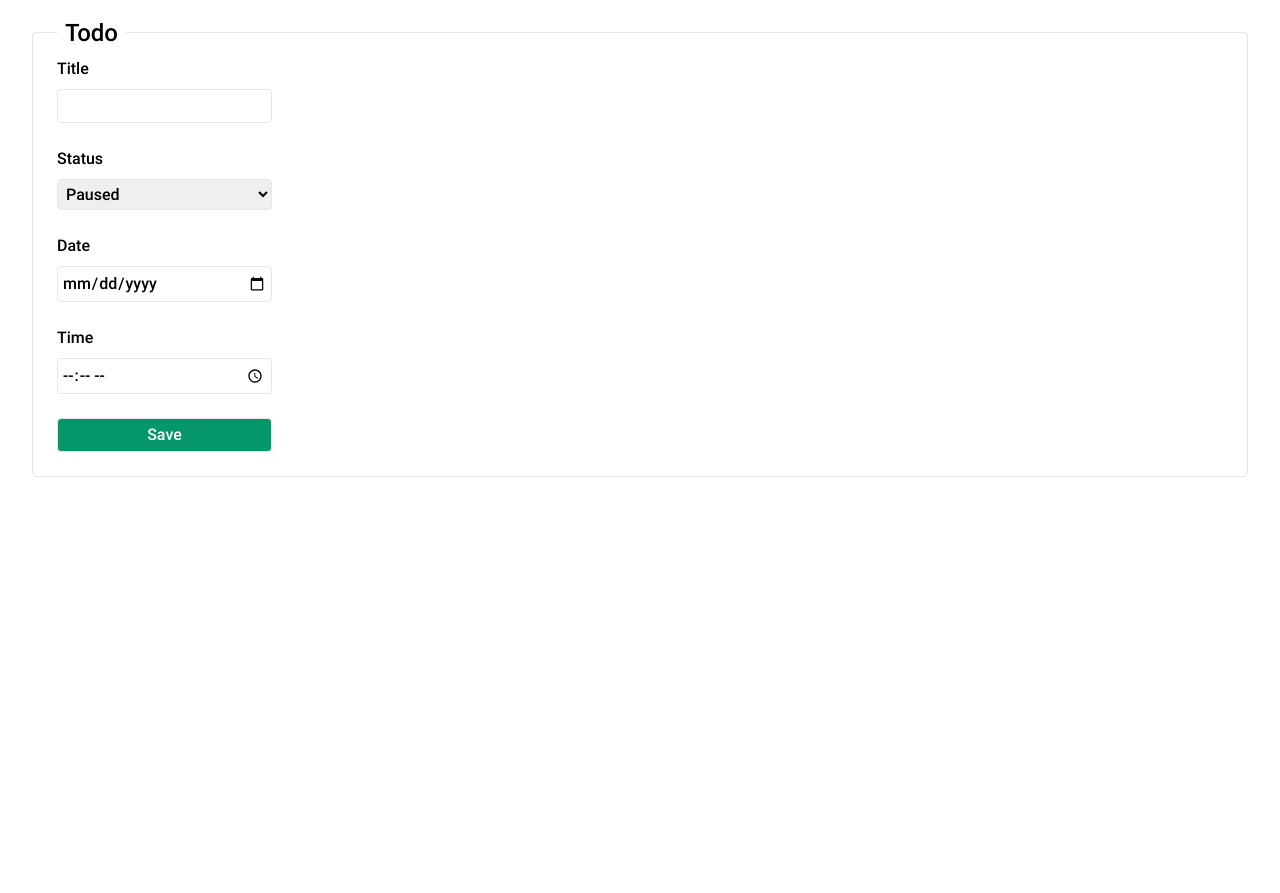
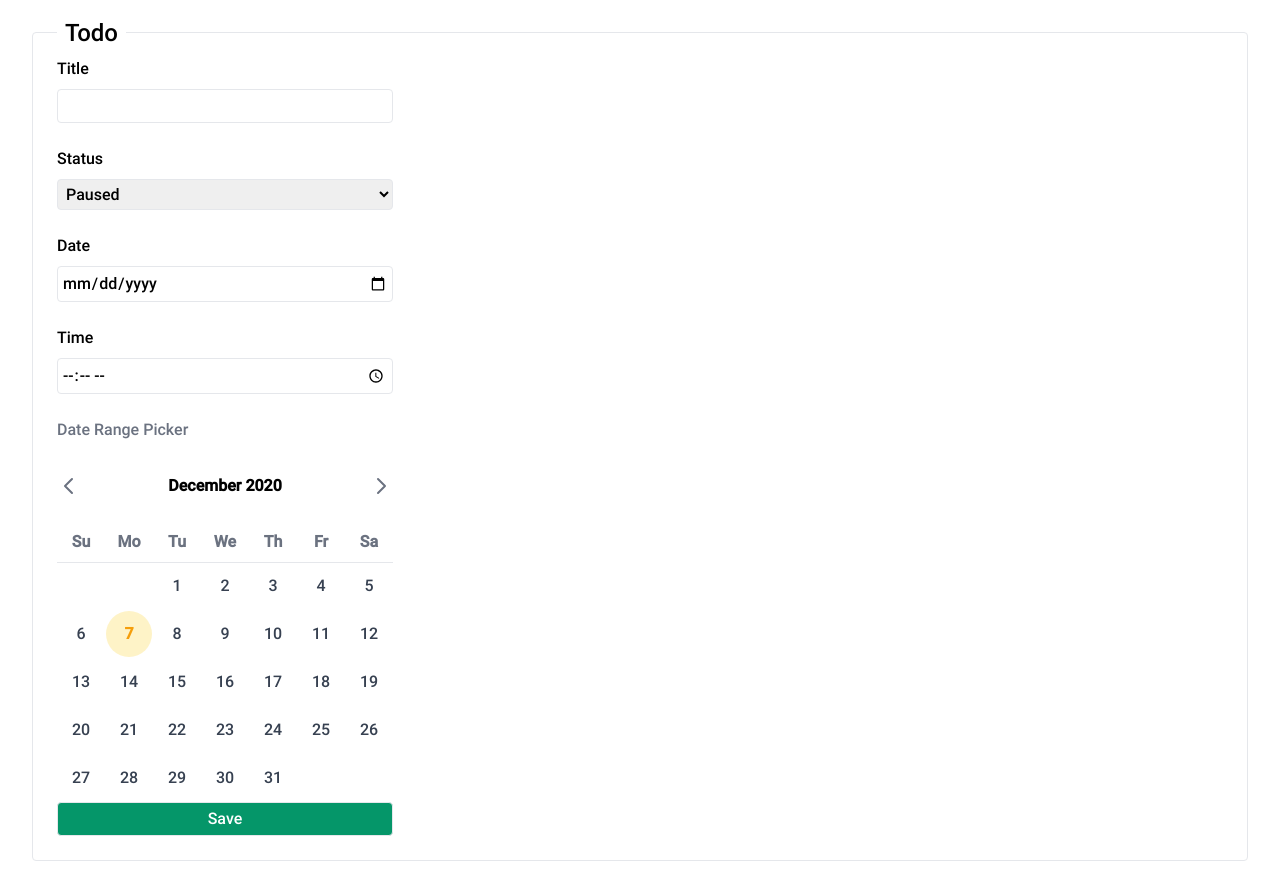
Before and after one commit to samir9saeedi/training-final-project, a React (Create React App) app: page /todo in a window 1280 px wide. Before the commit the page ends 800 px from the top, so only its background shows below. Built offline with nearby package versions, Linux system fonts and the light colour scheme.

Commit message:
Add DatePicker component

```diff
--- /dev/null
+++ b/src/components/DatePicker.tsx
@@ -0,0 +1,130 @@
+import { months, weekDaysInitials } from "../helpers";
+import { addDays, addMonths, startOfMonth, endOfMonth } from "date-fns";
+import { useState } from "react";
+
+function DatePicker({
+    value,
+    handleChange,
+}: {
+    value: Date;
+    handleChange: Function;
+}) {
+    const [start, setStart] = useState(startOfMonth(value));
+    const end = endOfMonth(start);
+
+    // Account for empty cells at start of the month
+    let dates = [new Array(start.getDay()).fill("")];
+
+    for (let date = start; date <= end; date = addDays(date, 1)) {
+        // Create new row if the current week is exhaused
+        if (dates[dates.length - 1].length === 7) {
+            dates.push([]);
+        }
+
+        dates[dates.length - 1].push(date);
+    }
+
+    // Account for empty cells at end of the month
+    dates[dates.length - 1] = dates[dates.length - 1].concat(
+        new Array(6 - end.getDay()).fill("")
+    );
+
+    function handleMonthChange(change: number) {
+        setStart(addMonths(start, change));
+    }
+
+    return (
+        <div>
+            <span className="text-gray-500">Date Range Picker</span>
+            <div className="flex justify-between mt-8">
+                <button
+                    className="text-gray-500"
+                    type="button"
+                    onClick={() => handleMonthChange(-1)}
+                >
+                    <svg
+                        className="w-6 h-6"
+                        fill="none"
+                        stroke="currentColor"
+                        viewBox="0 0 24 24"
+                        xmlns="http://www.w3.org/2000/svg"
+                    >
+                        <path
+                            strokeLinecap="round"
+                            strokeLinejoin="round"
+                            strokeWidth={2}
+                            d="M15 19l-7-7 7-7"
+                        />
+                    </svg>
+                </button>
+                <span className="font-bold">{`${
+                    months[start.getMonth()]
+                } ${start.getFullYear()}`}</span>
+                <button
+                    className="text-gray-500"
+                    type="button"
+                    onClick={() => handleMonthChange(1)}
+                >
+                    <svg
+                        className="w-6 h-6"
+                        fill="none"
+                        stroke="currentColor"
+                        viewBox="0 0 24 24"
+                        xmlns="http://www.w3.org/2000/svg"
+                    >
+                        <path
+                            strokeLinecap="round"
+                            strokeLinejoin="round"
+                            strokeWidth={2}
+                            d="M9 5l7 7-7 7"
+                        />
+                    </svg>
+                </button>
+            </div>
+
+            <table className="w-full mt-6 text-center table-fixed">
+                <thead>
+                    <tr className="font-bold text-gray-500 border-b">
+                        {weekDaysInitials.map((o, i) => (
+                            <th className="w-12 h-10" key={i}>
+                                {o}
+                            </th>
+                        ))}
+                    </tr>
+                </thead>
+                <tbody>
+                    {dates.map((o, i) => (
+                        <tr key={"row-" + i}>
+                            {o.map((p, j) => (
+                                <td className="w-12 h-12" key={"cell-" + j}>
+                                    {p ? (
+                                        <button
+                                            className={`w-full h-full hover:bg-blue-100 text-gray-700 rounded-full ${
+                                                p.getDate() ===
+                                                    value.getDate() &&
+                                                p.getMonth() ===
+                                                    value.getMonth() &&
+                                                p.getFullYear() ===
+                                                    value.getFullYear()
+                                                    ? "font-bold bg-yellow-100 text-yellow-500"
+                                                    : ""
+                                            }`}
+                                            type="button"
+                                            onClick={() => handleChange(p)}
+                                        >
+                                            {p.getDate()}
+                                        </button>
+                                    ) : (
+                                        p
+                                    )}
+                                </td>
+                            ))}
+                        </tr>
+                    ))}
+                </tbody>
+            </table>
+        </div>
+    );
+}
+
+export default DatePicker;
--- a/src/components/Todo.tsx
+++ b/src/components/Todo.tsx
@@ -1,8 +1,9 @@
-import {FormEvent} from "react";
-import {useDispatch} from "react-redux";
-import {useHistory} from "react-router-dom";
-import {Action} from "../redux";
+import { FormEvent } from "react";
+import { useDispatch } from "react-redux";
+import { useHistory } from "react-router-dom";
+import { Action } from "../redux";
 import TodoEntity, { TodoStatus } from "../Todo";
+import DatePicker from "./DatePicker";
 
 function Todo() {
     const dispatch = useDispatch();
@@ -10,8 +11,13 @@ function Todo() {
 
     function handleSubmit(e: FormEvent) {
         e.preventDefault();
-        const { title, status, date, time } = (e.target as HTMLFormElement).elements as any;
-        const todo = new TodoEntity(title.value, new Date(`${date.value} ${time.value}`), status.value);
+        const { title, status, date, time } = (e.target as HTMLFormElement)
+            .elements as any;
+        const todo = new TodoEntity(
+            title.value,
+            new Date(`${date.value} ${time.value}`),
+            status.value
+        );
         const action = { ...new Action("TodoAdd", todo) };
         dispatch(action);
         history.push("/todos/to-do/month");
@@ -34,7 +40,9 @@ function Todo() {
                 <label htmlFor="status">Status</label>
                 <select id="status" className="p-1 mt-2 mb-6 border rounded">
                     {Object.values(TodoStatus).map((o) => (
-                        <option key={o} value={o}>{o}</option>
+                        <option key={o} value={o}>
+                            {o}
+                        </option>
                     ))}
                 </select>
 
@@ -52,6 +60,11 @@ function Todo() {
                     className="p-1 mt-2 mb-6 border rounded"
                 />
 
+                <DatePicker
+                    value={new Date()}
+                    handleChange={() => {}}
+                ></DatePicker>
+
                 <button
                     className="p-1 text-white bg-green-600 border rounded"
                     type="submit"
```
